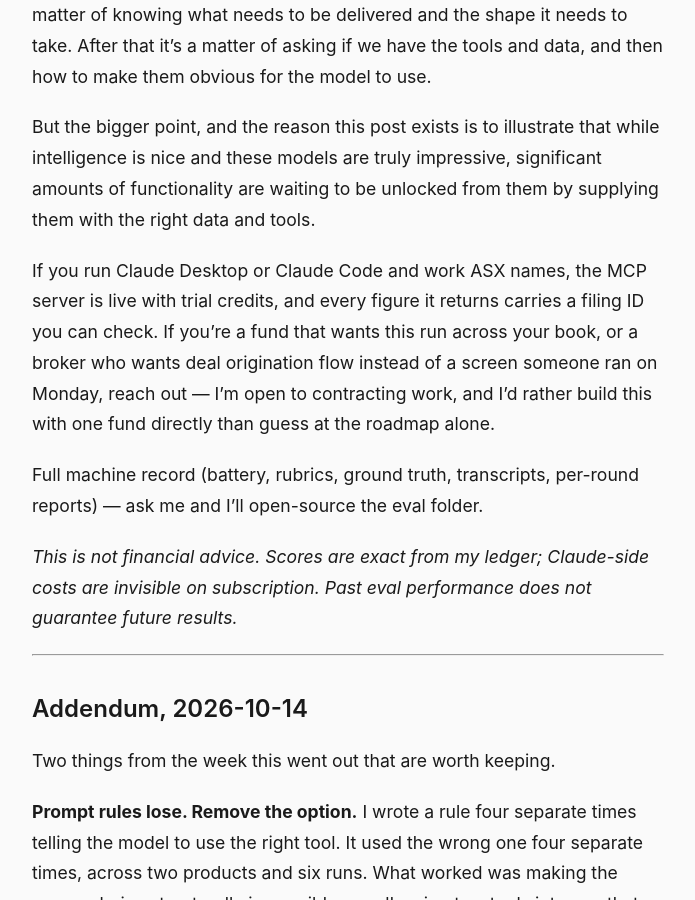
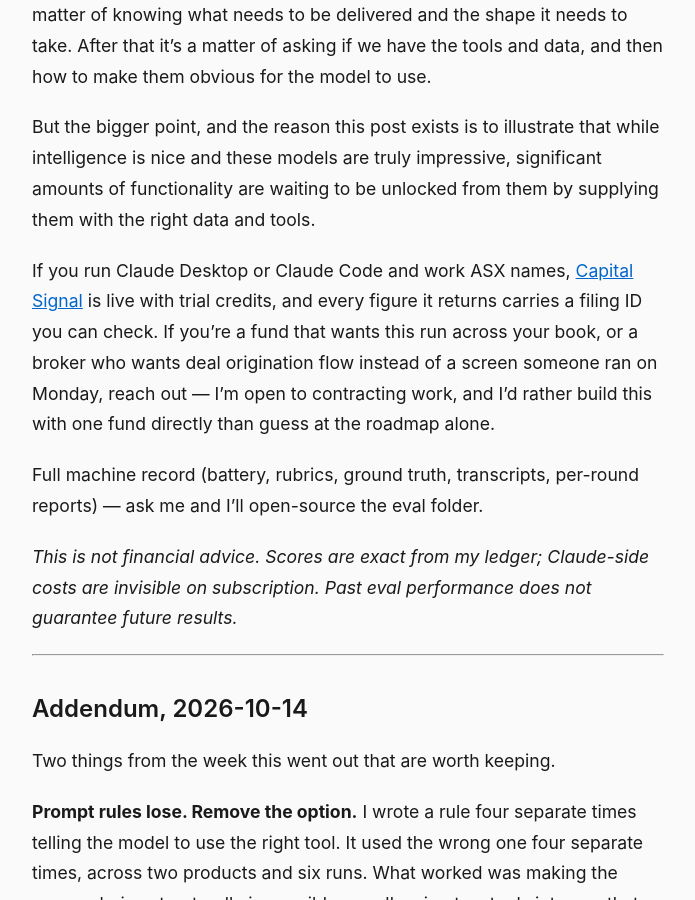
Before and after one commit to damonphilipross/damonphilipross.github.io, a Jekyll site: the page built from _posts/2026-10-15-can-claude-do-asx-equity-research.md, in a window 1280 px wide and 900 px high, scrolled down 16155 px. Shown: the whole window, without its empty margins (292-987 px from the left). Built offline with Jekyll 4.4.1, drawn with Linux system fonts in a browser that asks for light colours; comment, search, counter and statistics services are not loaded; some of the changed text lies outside the part shown.

Commit message:
update to le post

```diff
--- a/_posts/2026-10-15-can-claude-do-asx-equity-research.md
+++ b/_posts/2026-10-15-can-claude-do-asx-equity-research.md
@@ -4,7 +4,7 @@ title: Can Claude do ASX equity research? I ran the experiment
 date: 2026-10-15
 ---
 
-Back in January I wrote that I'd recently experimented with an MCP server giving LLMs access to my filings search engine, and that the technical trade-offs "I'll save for a separate post." Well, nine months late, but here's the promised writeup.
+Back in January I wrote that I'd recently experimented with an MCP server giving LLMs access to my filings search engine, and that the technical trade-offs "I'll save for a separate post." Well, nine months late, but here's the promised writeup. (The product is [Capital Signal](https://capitalsignal.io/).)
 
 I've seen a lot of takes lately on how MCP servers are dead, harnesses are useless, and everything can be done with an agent scouring the internet for information the future of software largely just being agents that spin up code on demand and throw it away after.
 See this tweet:
@@ -228,7 +228,7 @@ What happens next is largely up to users. Optimising for a workflow is a matter
 
 But the bigger point, and the reason this post exists is to illustrate that while intelligence is nice and these models are truly impressive, significant amounts of functionality are waiting to be unlocked from them by supplying them with the right data and tools.
 
-If you run Claude Desktop or Claude Code and work ASX names, the MCP server is live with trial credits, and every figure it returns carries a filing ID you can check. If you're a fund that wants this run across your book, or a broker who wants deal origination flow instead of a screen someone ran on Monday, reach out — I'm open to contracting work, and I'd rather build this with one fund directly than guess at the roadmap alone.
+If you run Claude Desktop or Claude Code and work ASX names, [Capital Signal](https://capitalsignal.io/) is live with trial credits, and every figure it returns carries a filing ID you can check. If you're a fund that wants this run across your book, or a broker who wants deal origination flow instead of a screen someone ran on Monday, reach out — I'm open to contracting work, and I'd rather build this with one fund directly than guess at the roadmap alone.
 
 Full machine record (battery, rubrics, ground truth, transcripts, per-round reports) — ask me and I'll open-source the eval folder.
 
```
